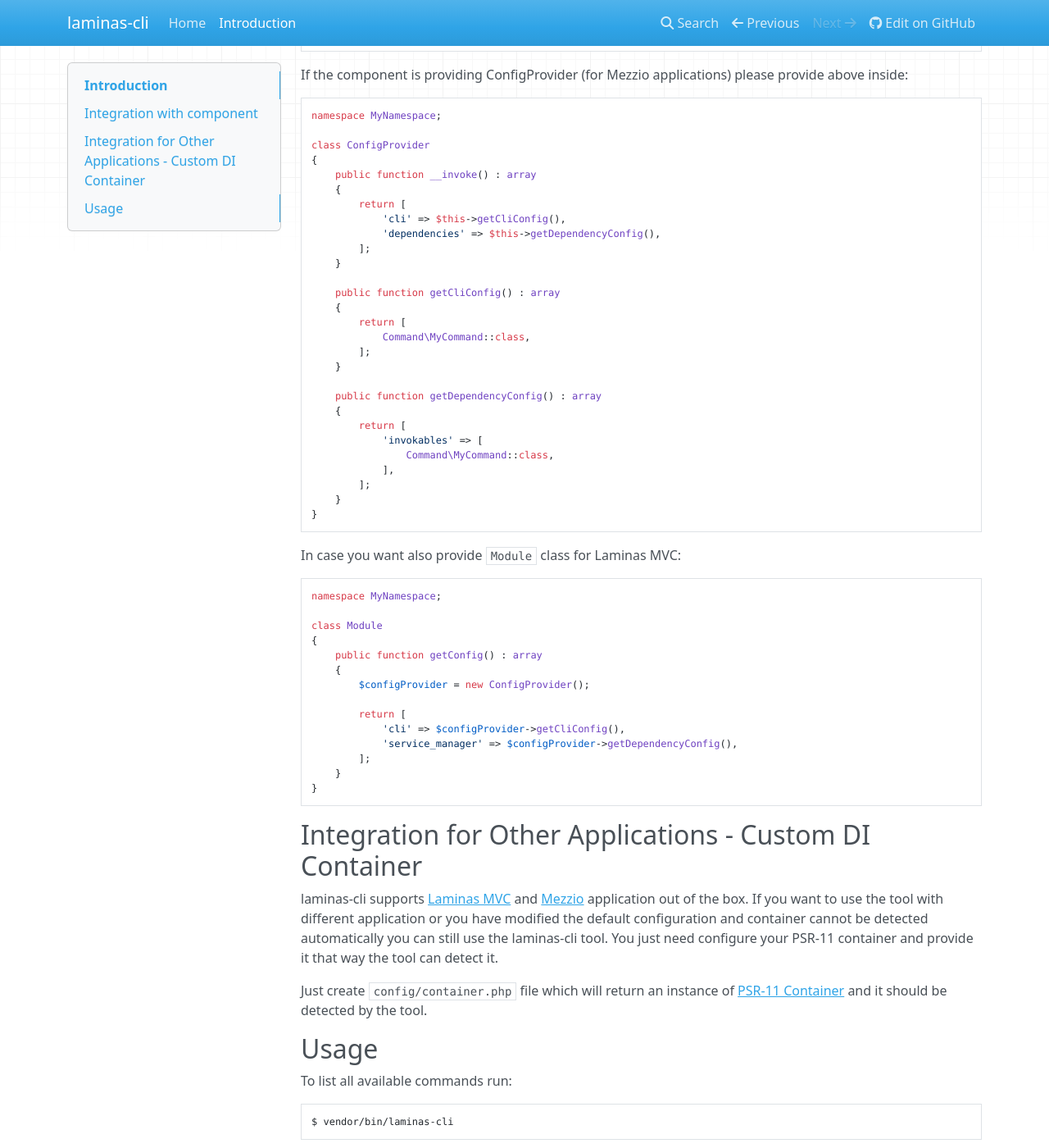
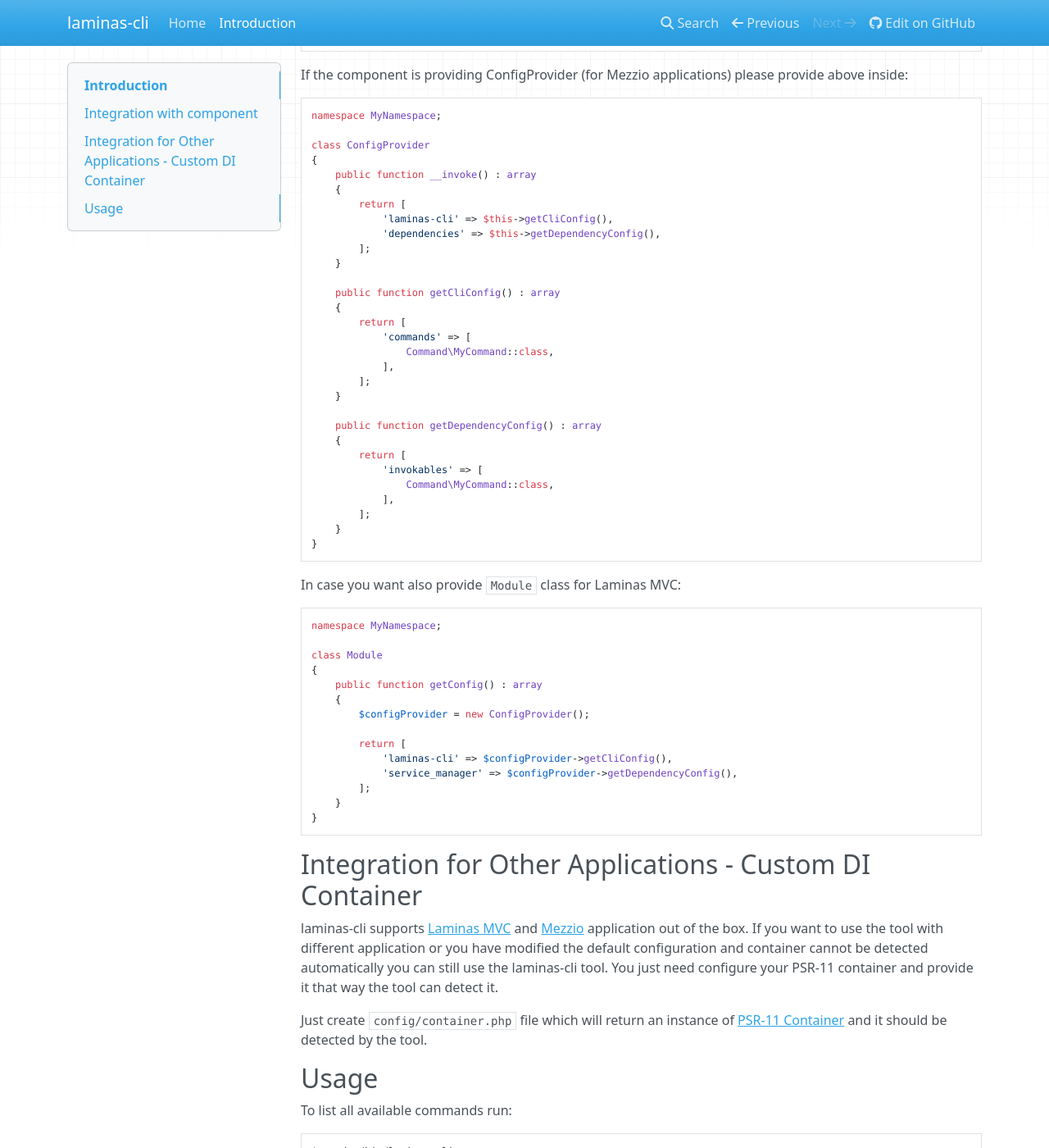
Before and after one commit to laminas/laminas-cli, an MkDocs documentation site: the page built from docs/book/intro.md, in a window 1280 px wide and 1400 px high, scrolled down 1004 px. Shown: the whole window at 82% size. Built offline with MkDocs 1.6.1, drawn with Linux system fonts in a browser that asks for light colours; nearby versions of some CDN libraries.

Commit message:
Updates configuration examples in the documentation
Signed-off-by: Michał Bundyra <contact@webimpress.com>

```diff
--- a/docs/book/intro.md
+++ b/docs/book/intro.md
@@ -65,7 +65,7 @@ class ConfigProvider
     public function __invoke() : array
     {
         return [
-            'cli' => $this->getCliConfig(),
+            'laminas-cli' => $this->getCliConfig(),
             'dependencies' => $this->getDependencyConfig(),
         ];
     }
@@ -73,7 +73,9 @@ class ConfigProvider
     public function getCliConfig() : array
     {
         return [
-            Command\MyCommand::class,
+            'commands' => [
+                Command\MyCommand::class,
+            ],
         ];
     }
 
@@ -100,7 +102,7 @@ class Module
         $configProvider = new ConfigProvider();
 
         return [
-            'cli' => $configProvider->getCliConfig(),
+            'laminas-cli' => $configProvider->getCliConfig(),
             'service_manager' => $configProvider->getDependencyConfig(),
         ];
     }
```
